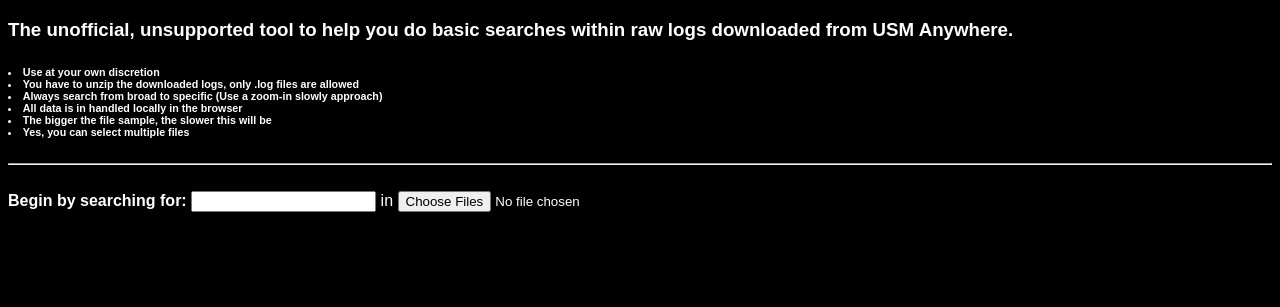
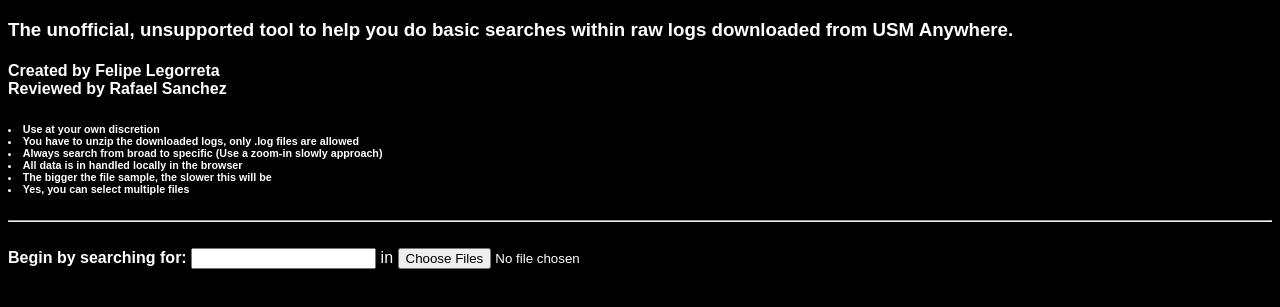
Before and after one commit to f-lego/usmacss, a plain HTML site: page index.html in a window 1280 px wide. Shown: the part 61-368 px from the top of the page. Drawn offline with nearby package versions, Linux system fonts and the light colour scheme.

Commit message:
Update index.html
Added authors

```diff
--- a/index.html
+++ b/index.html
@@ -22,6 +22,7 @@
 <body>
   <h1>USMA Cold Storage Search v3</h1>
   <h3>The unofficial, unsupported tool to help you do basic searches within raw logs downloaded from USM Anywhere.</h3>
+	<h4>Created by Felipe Legorreta</br>Reviewed by Rafael Sanchez</h4>
   <h6><li>Use at your own discretion</li>
   <li>You have to unzip the downloaded logs, only .log files are allowed</li>
   <li>Always search from broad to specific (Use a zoom-in slowly approach)</li>
```
